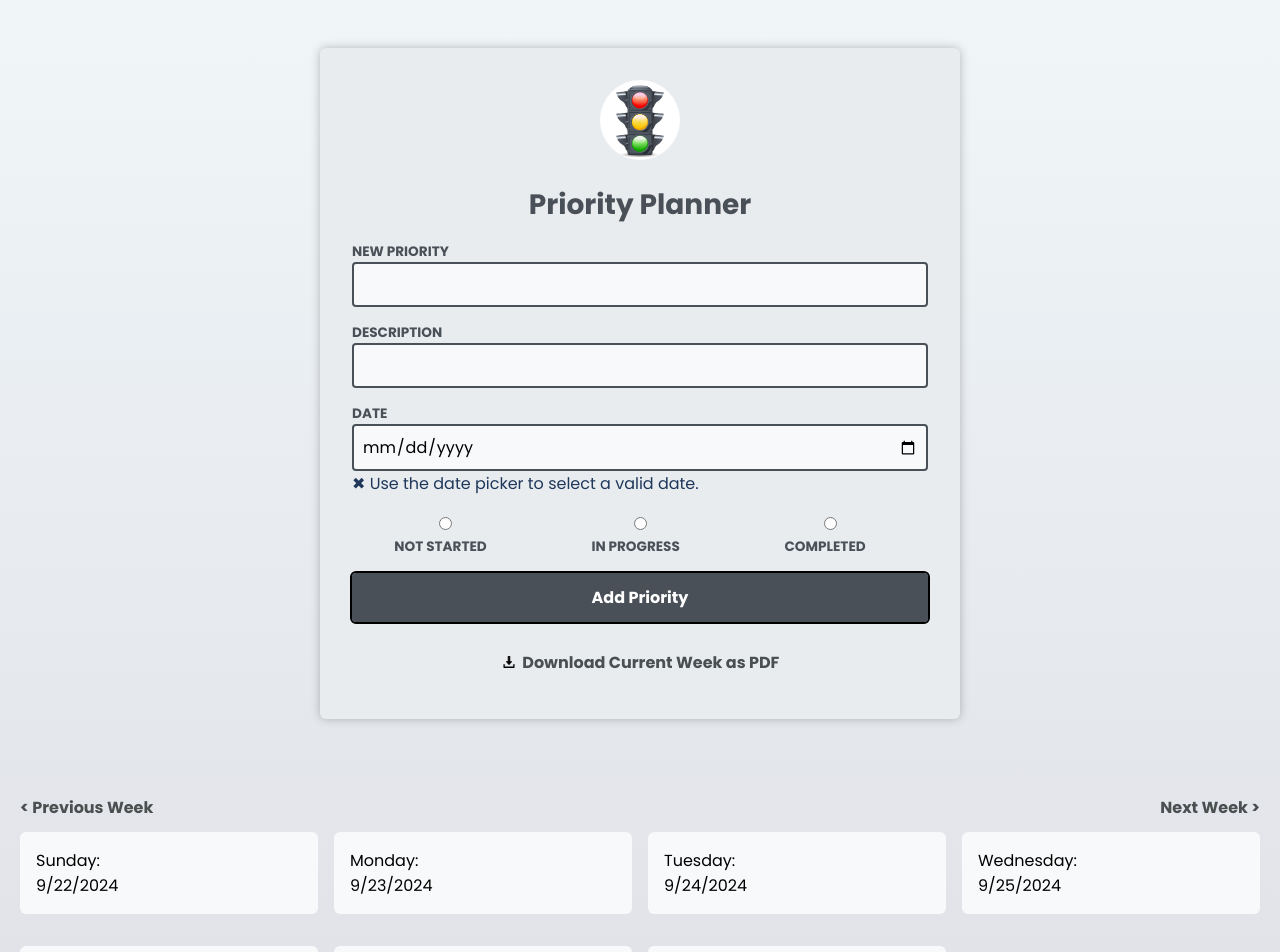
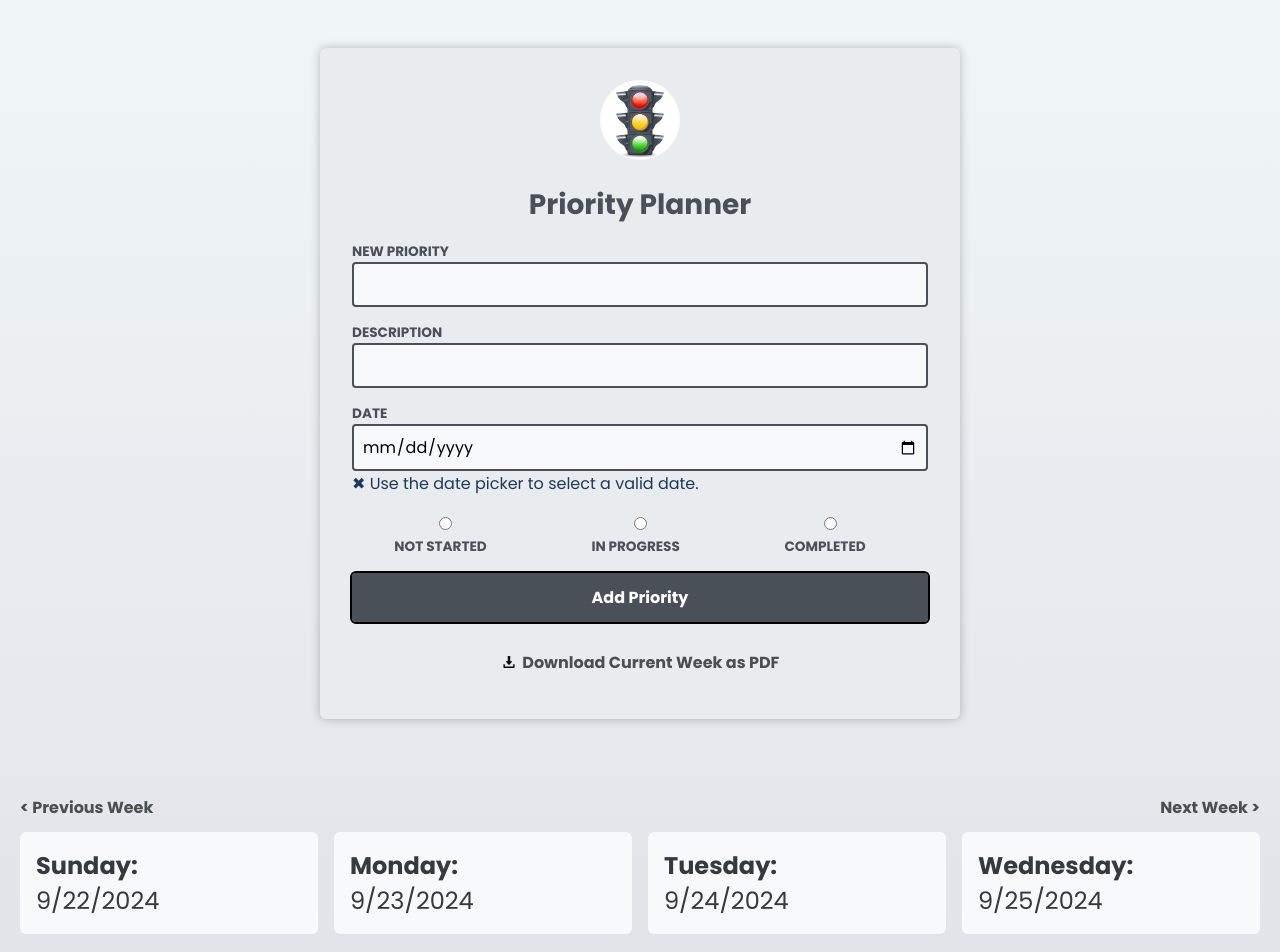
Before and after one commit to madmage18/priority-planner-app, a React (Vite) app: page / in a window 1280 px wide. Shown: the top 952 px of the page. Built offline with nearby package versions, Linux system fonts and the light colour scheme.

Commit message:
Update column header styles (improve accessibility).

```diff
--- a/src/components/Planner.tsx
+++ b/src/components/Planner.tsx
@@ -25,14 +25,15 @@ export default function Planner({
           role="region"
           aria-labelledby={`section-${date.replace(/\//g, "-")}`}
         >
-          <div
+          <h2
             id={`section-${date.replace(/\//g, "-")}`}
             key={date}
             role="heading"
             className="column-title"
           >
-            {getDayName(i)}:<div>{date}</div>
-          </div>
+            <b>{getDayName(i)}:</b>
+            <div>{date}</div>
+          </h2>
           {/* renders priorities for specific date */}
           {priorities ? (
             getPlannerDayPriorities(date).map((priority) => (
--- a/src/index.css
+++ b/src/index.css
@@ -42,6 +42,12 @@ header h1 {
   margin: 0;
   font-size: 1.75rem;
   color: #495057;
+}
+
+h2 {
+  color: #343a40;
+  margin: 0 0 16px 0;
+  font-weight: 200;
 }
 
 label {
```
